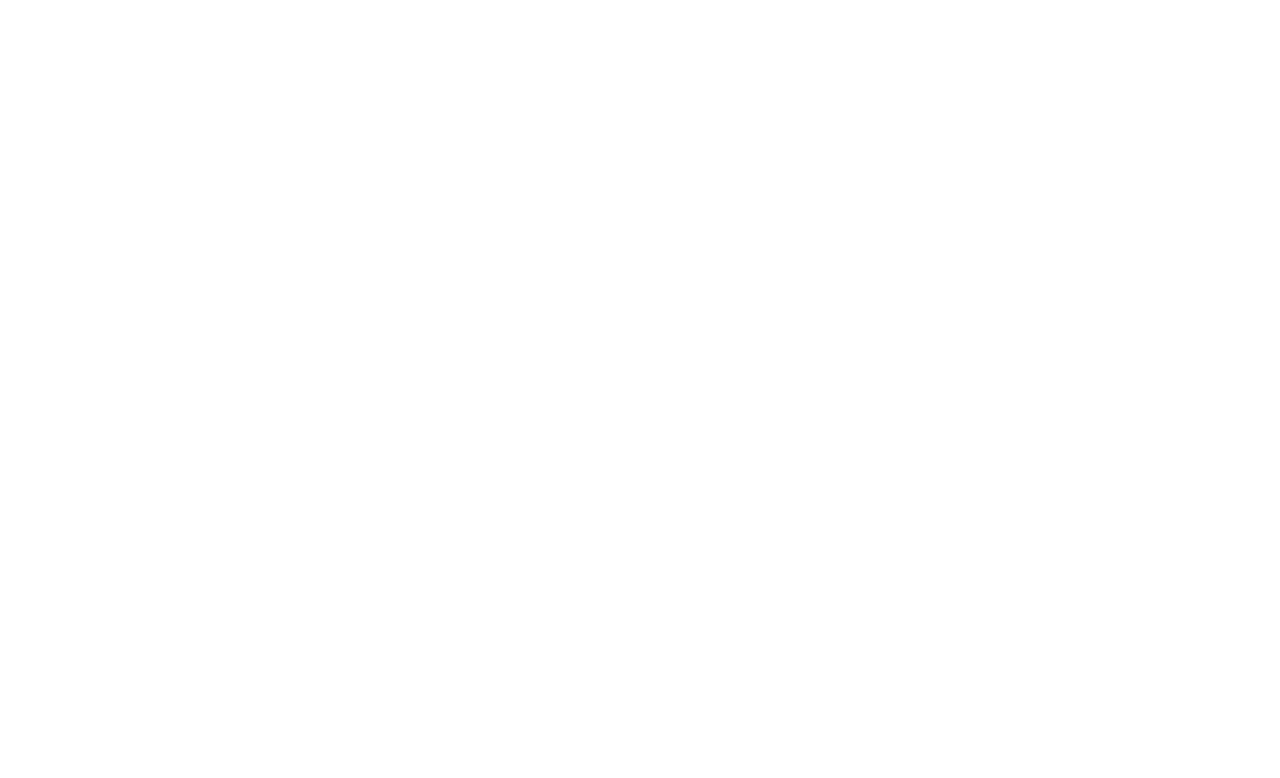
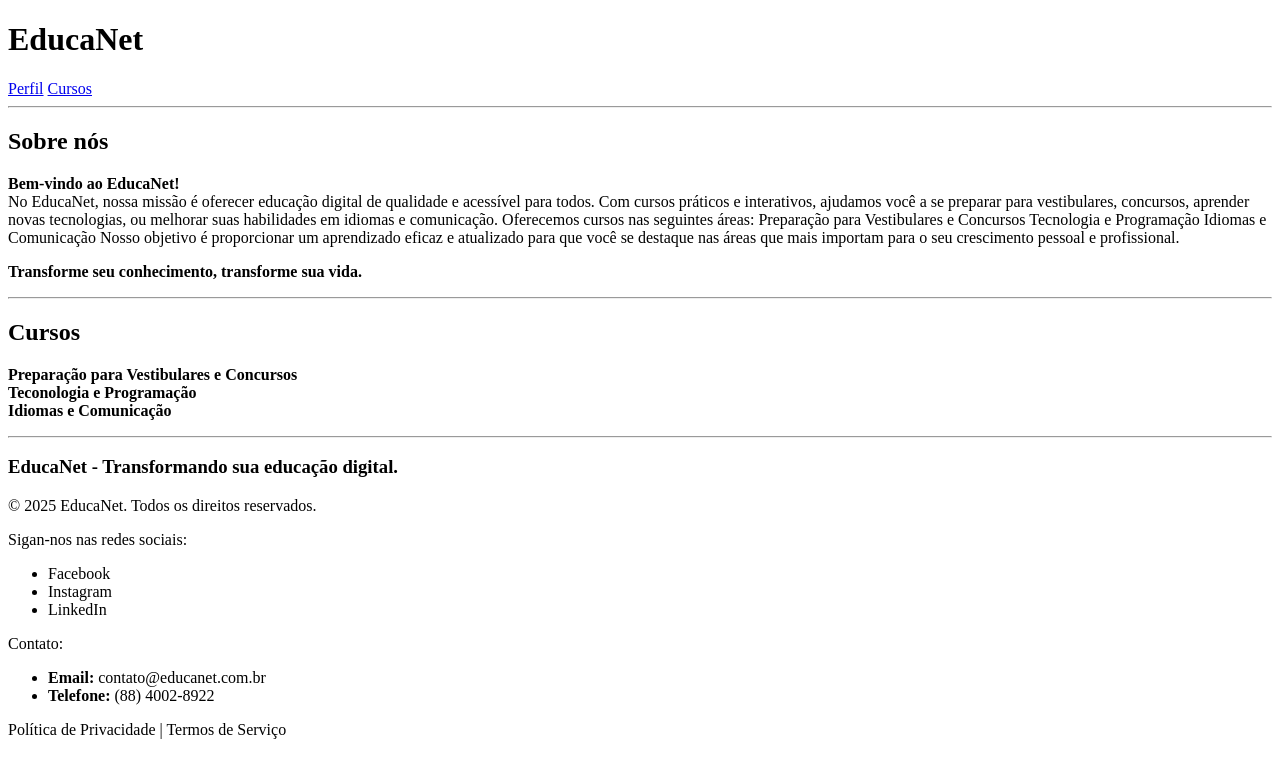
Before and after one commit to Isaac-Santana068/educanet, a plain HTML site: page index.html in a window 1280 px wide. Drawn offline with Linux system fonts and the light colour scheme.

Commit message:
HTML
2 paginas foram criadas
o Index e o Cursos

```diff
--- a/index.html
+++ b/index.html
@@ -6,6 +6,60 @@
     <title>EducaNet</title>
 </head>
 <body>
+    <!-- Cabeçalho -->
+    <head>
+        <!-- Links -->
+        <h1>EducaNet</h1>
+            <nav>
+            <a href="#">Perfil</a>
+            <a href="#">Cursos</a>
+        </nav>
+    </head>
+    <hr>
+    <h2>Sobre nós</h2>
+        <p><strong>Bem-vindo ao EducaNet!</strong><br>
+            No EducaNet, nossa missão é oferecer educação digital de qualidade e acessível para todos. Com cursos práticos e interativos, ajudamos você a se preparar para vestibulares, concursos, aprender novas tecnologias, ou melhorar suas habilidades em idiomas e comunicação.
 
+            Oferecemos cursos nas seguintes áreas:
+
+            Preparação para Vestibulares e Concursos
+
+            Tecnologia e Programação
+
+            Idiomas e Comunicação
+
+            Nosso objetivo é proporcionar um aprendizado eficaz e atualizado para que você se destaque nas áreas que mais importam para o seu crescimento pessoal e profissional.</p>
+            <p><strong>Transforme seu conhecimento, transforme sua vida.</strong></p>
+
+    <hr>
+
+    <!-- Cursos -->
+    <h2>Cursos</h2>
+        <section id="Cursos"></section>
+            <p>
+                <strong>
+                    Preparação para Vestibulares e Concursos <br>
+                    Teconologia e Programação <br>
+                    Idiomas e Comunicação <br>
+                </strong>
+            </p>
+            <hr>
+    <!-- Rodapé -->
+    <footer>
+        <h3>EducaNet - Transformando sua educação digital.</h3>
+        <p>&copy; 2025 EducaNet. Todos os direitos reservados.</p>
+        <p>Sigan-nos nas redes sociais:</p>
+        <ul>
+            <li>Facebook</li>
+            <li>Instagram</li>
+            <li>LinkedIn</li>
+        </ul>
+        <p>Contato:</p>
+        <ul>
+            <li><strong>Email:</strong> contato@educanet.com.br</li>
+            <li><strong>Telefone:</strong> (88) 4002-8922</li>
+        </ul>
+        <p>Política de Privacidade | Termos de Serviço</p>
+    </footer>
 </body>
 </html>
```
Also changed, not shown: cursos.html (added, +25 -0 lines), images/favicon-16x16.png (added), images/favicon-32x32.png (added), images/favicon.ico (added), 1 other file.
